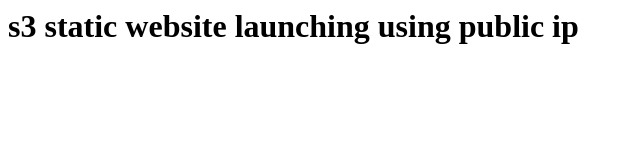
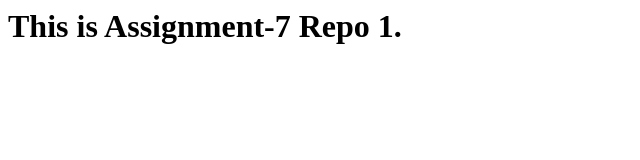
Before and after one commit to Rashmi-M24/Assignment-7-2026R1, a plain HTML site: page Index.html in a window 1280 px wide. Shown: the whole page, without its empty margins (0-640 px from the left). Drawn offline with Linux system fonts and the light colour scheme.

Commit message:
Update Index.html

```diff
--- a/Index.html
+++ b/Index.html
@@ -1 +1 @@
-<h1>s3 static website launching using public ip</h1>
+<h1>This is Assignment-7 Repo 1.</h1>
```
